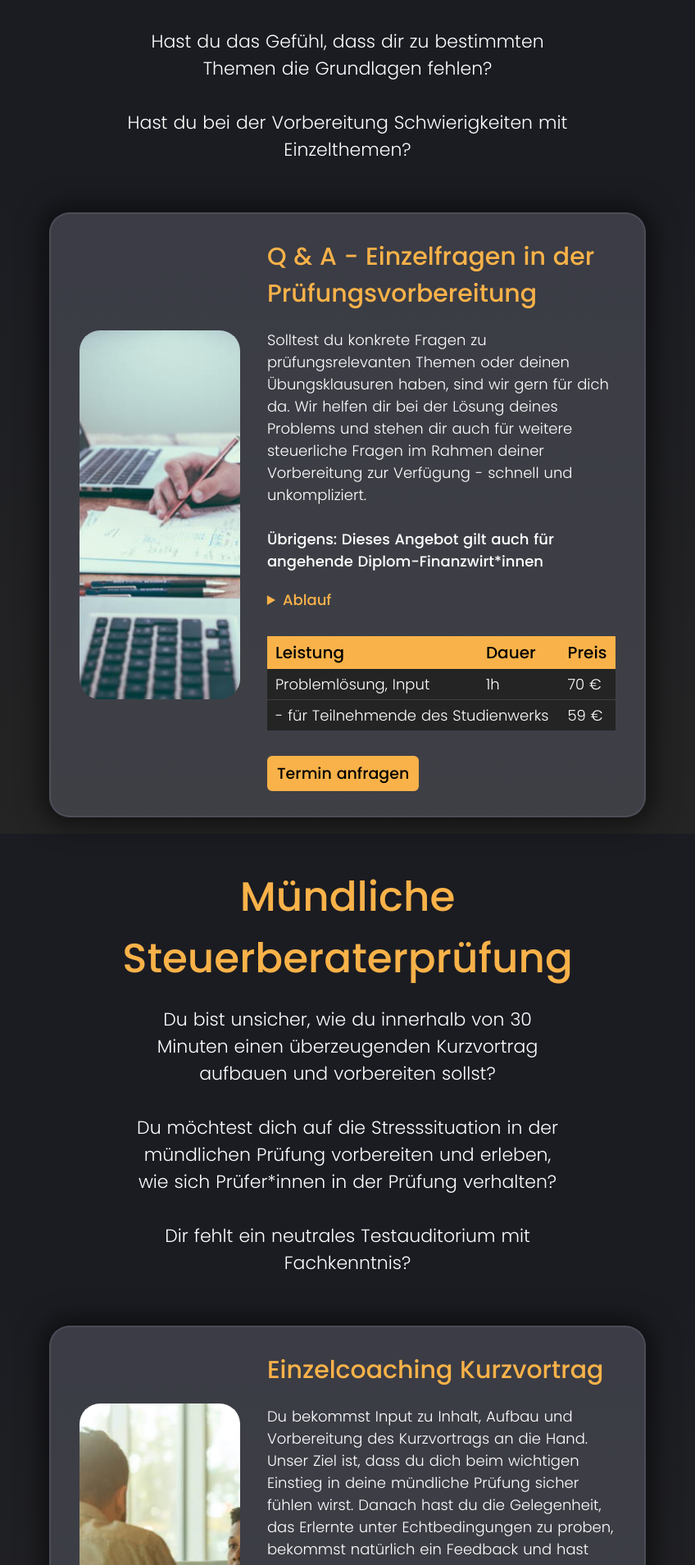
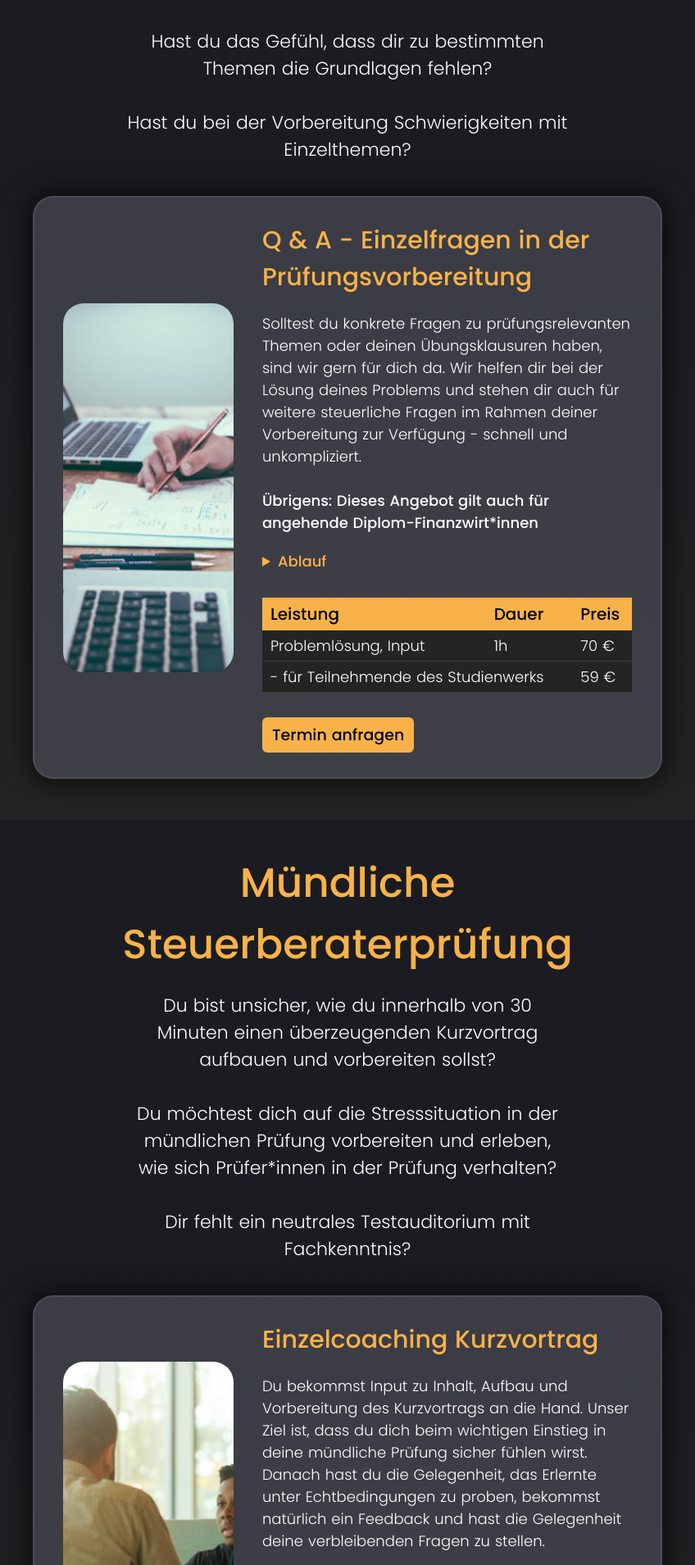
Before and after one commit to Hangman/jespage, a Jekyll site: the page built from leistung.html, in a window 1280 px wide. Shown: the part 482-2391 px from the top of the page at 82% size, without its empty margins (216-1064 px from the left). Built offline with Jekyll 4.4.1, drawn with Linux system fonts in a browser that asks for light colours.

Commit message:
Fix layout
Signed-off-by: Matthias <webmaster@pottgames.de>

```diff
--- a/assets/css/main.css
+++ b/assets/css/main.css
@@ -447,6 +447,7 @@ summary {
   display: flex;
   flex-wrap: wrap;
   justify-content: center;
+  gap: 30px;
 }
 
 .big-block {
@@ -459,10 +460,6 @@ summary {
   padding-top: 30px;
   padding-bottom: 30px;
   box-shadow: 0px 0px 30px 10px var(--block-shadow-color);
-  margin-left: 20px;
-  margin-right: 20px;
-  margin-top: 20px;
-  margin-bottom: 20px;
 }
 
 .block {
@@ -668,8 +665,8 @@ ol {
 
 .person-block {
   display: block;
-  min-width: 300px;
-  max-width: 300px;
+  flex-basis: 300px;
+  flex-grow: 1;
   border: 2px solid var(--block-color);
   border-radius: 25px;
   background-color: var(--block-color);
@@ -678,10 +675,6 @@ ol {
   padding-top: 18px;
   padding-bottom: 18px;
   box-shadow: 0px 0px 30px 10px var(--block-shadow-color);
-  margin-left: 10px;
-  margin-right: 10px;
-  margin-top: 10px;
-  margin-bottom: 10px;
 }
 
 .person-block p {
@@ -788,10 +781,6 @@ table.block-table thead th {
     padding-right: 10px;
     padding-top: 10px;
     padding-bottom: 10px;
-    margin-left: 0px;
-    margin-right: 0px;
-    margin-top: 15px;
-    margin-bottom: 15px;
   }
   .in-block-right-container {
     width: 100%;
--- a/leistung.html
+++ b/leistung.html
@@ -70,6 +70,9 @@ headline_small: Das können wir dir bieten.
           </div>
         </div>
       </div>
+
+      <hr class="invisible-hr" />
+      <hr class="invisible-hr" />
     </div>
   </div>
 </div>
@@ -249,6 +252,9 @@ headline_small: Das können wir dir bieten.
           </div>
         </div>
       </div>
+
+      <hr class="invisible-hr" />
+      <hr class="invisible-hr" />
     </div>
   </div>
 </div>
@@ -312,5 +318,7 @@ headline_small: Das können wir dir bieten.
         </div>
       </div>
     </div>
+    <hr class="invisible-hr" />
+    <hr class="invisible-hr" />
   </div>
 </div>
```
